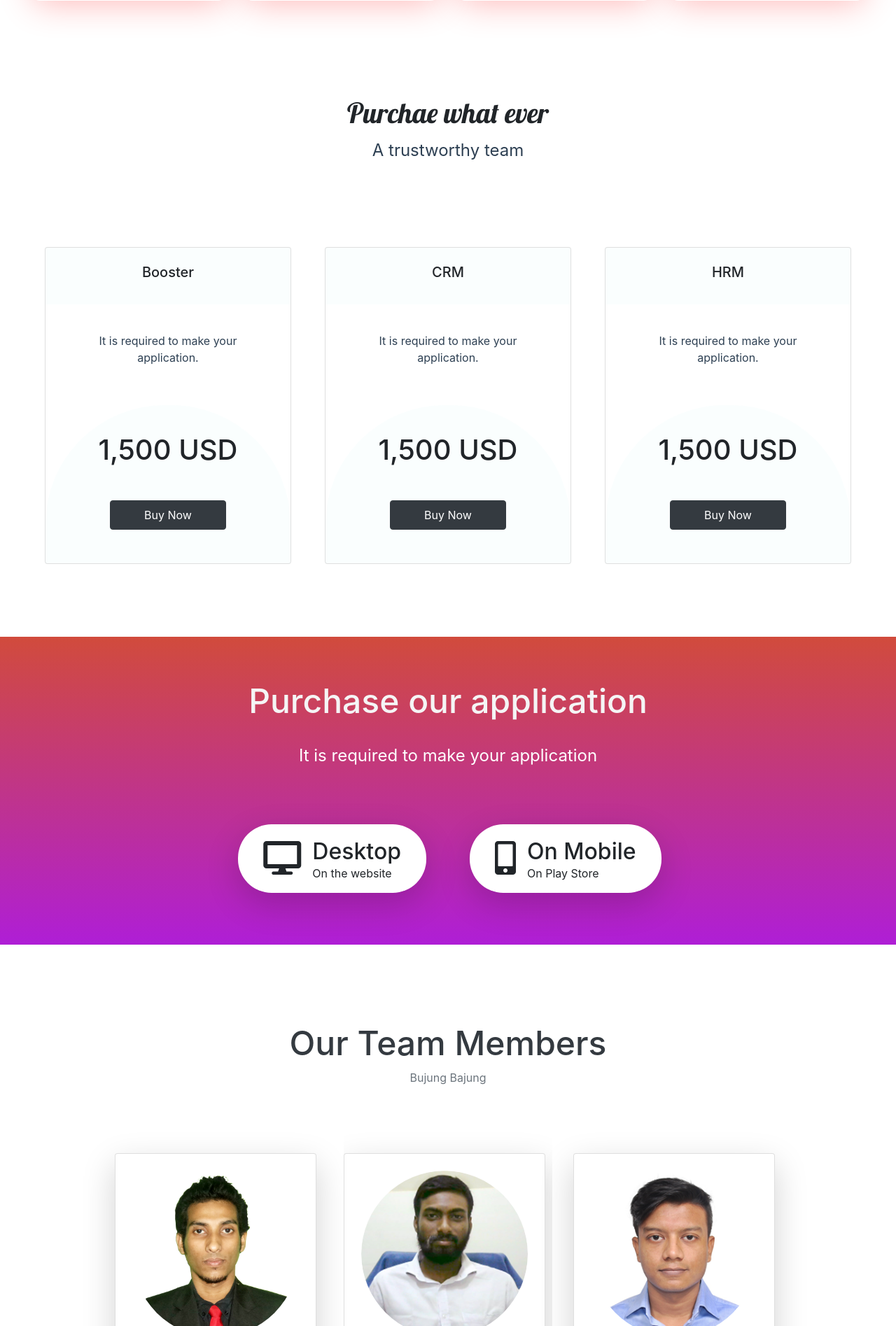
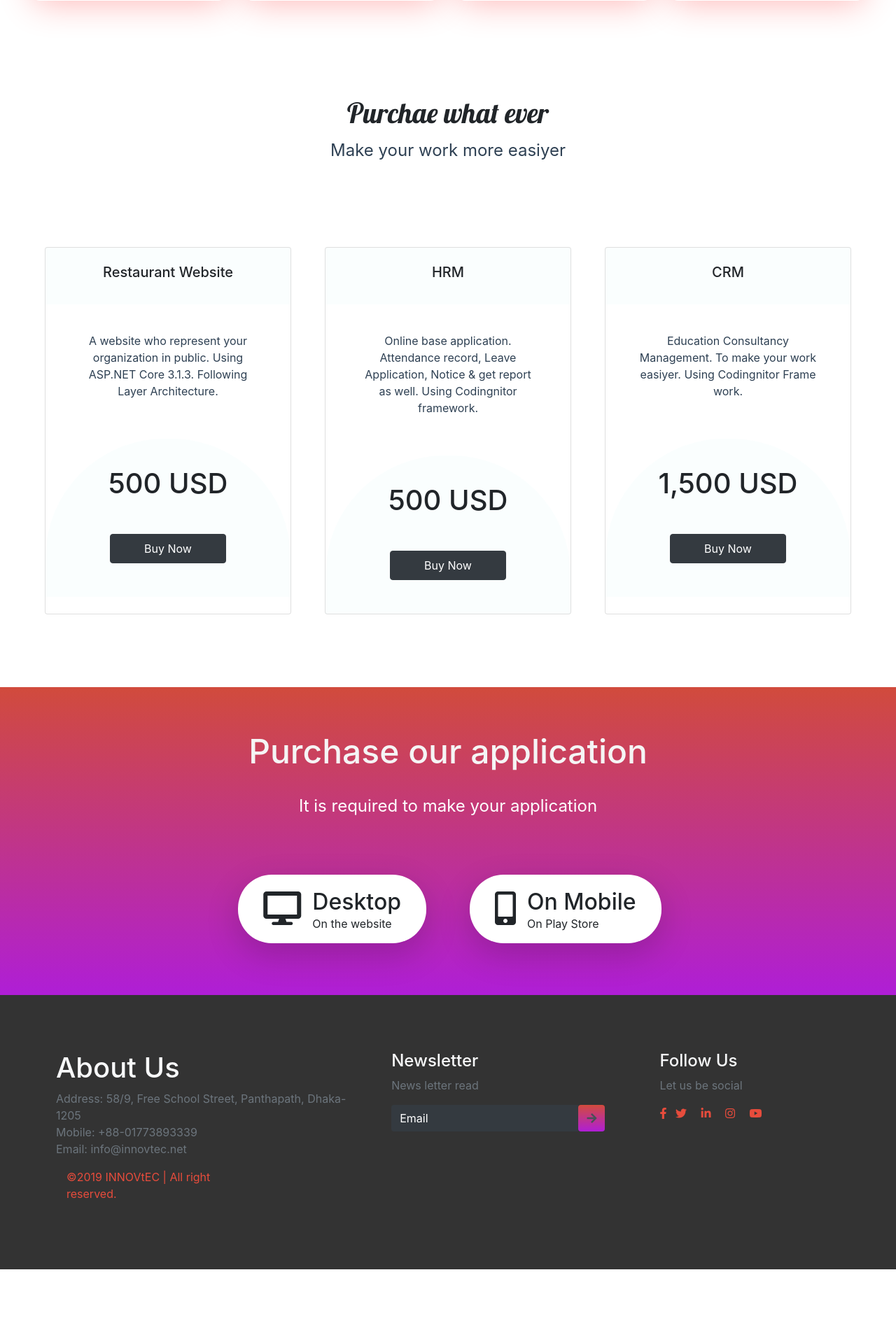
Before and after one commit to imran15-9136/INNOVtEC, a PHP site: page /index.html in a window 1280 px wide. Shown: the part 1905-3800 px from the top of the page at 70% size. After the commit the page ends 3719 px from the top, so only its background shows below. Run offline with PHP 8.4, Linux system fonts and the light colour scheme; some libraries are stand-ins or nearby versions; some web fonts are replaced.

Commit message:
update_1

```diff
--- a/booster.html
+++ b/booster.html
@@ -4,8 +4,8 @@
     <title>INNOVtEC</title>
 	<link rel="stylesheet" href="https://stackpath.bootstrapcdn.com/bootstrap/4.3.1/css/bootstrap.min.css" integrity="sha384-ggOyR0iXCbMQv3Xipma34MD+dH/1fQ784/j6cY/iJTQUOhcWr7x9JvoRxT2MZw1T" crossorigin="anonymous">
 	<link rel="stylesheet" href="https://use.fontawesome.com/releases/v5.8.1/css/all.css" integrity="sha384-50oBUHEmvpQ+1lW4y57PTFmhCaXp0ML5d60M1M7uH2+nqUivzIebhndOJK28anvf" crossorigin="anonymous">
-	<link rel="stylesheet" type="text/css" href="../css/style.css">
-	<link rel="stylesheet" type="text/css" href="../css/mobile-style.css">
+	<link rel="stylesheet" type="text/css" href="css/style.css">
+	<link rel="stylesheet" type="text/css" href="css/mobile-style.css">
 </head>
 <body>
     <header>
@@ -23,7 +23,7 @@
         		<p>
                     It is required to make your application.It is required to make your application.It is required to make your application.It is required to make your application.It is required to make your application.It is required to make your application.It is required to make your application.It is required to make your application.It is required to make your application.It is required to make your application.It is required to make your application.It is required to make your application.It is required to make your application.It is required to make your application.It is required to make your application.
                 </p>
-                <button class="btn btn-danger px-5 py-2">Get It</button>
+                <a href="mailto:info@innovtec.net" class="btn btn-danger px-5 py-2">Get It</a>
         	</div>
             </div>
         </div>
--- a/css/style.css
+++ b/css/style.css
@@ -319,7 +319,7 @@ header .container .col-md-7 button{
      background: rgba(0, 0, 0, 0.8);
      overflow-x: hidden;
      padding: 10vmin 10vmin;
-     margin-top: 10vmin;
+     /* margin-top: 10vmin; */
  }
 
  footer p>span{
@@ -354,6 +354,7 @@ header .container .col-md-7 button{
 .section-4 .col-md-6{
     padding-top: 10vmin;
     padding-right: 10vmin;
+    margin-bottom: 40px;
 }
 
 /* Booster */
--- a/index.html
+++ b/index.html
@@ -85,8 +85,8 @@
 	<section class="section-2 container-fluid p-0">
 		<div class="cover">
 			<div class="content text-center">
-				<h1>Team Loopback</h1>
-				<p>It is required to make your application.</p>
+				<h1>Have A Look</h1>
+				<p>Get summary of our achivement.</p>
 			</div>
 		</div>
 		<div class="container-fluid text-center">
@@ -112,32 +112,21 @@
 
 		<div class="purchase text-center">
 			<h1>Purchae what ever</h1>
-			<p>A trustworthy team</p>
+			<p>Make your work more easiyer</p>
 			<div class="cards">
 				<div class="d-flex flex-row justify-content-center flex-wrap">
                     <!--First card-->
 					<div class="card">
 						<div class="card-body">
 							<div class="title">
-								<h5 class="card-title">Booster</h5>
+								<h5 class="card-title">Restaurant Website</h5>
 							</div>
-							<p class="card-text">It is required to make your application.</p>
+							<p class="card-text">
+								A website who represent your organization in public. Using ASP.NET Core 3.1.3. Following Layer Architecture.
+							</p>
 							<div class="pricing">
-								<h1>1,500 USD</h1>
-								<a href="#" class="btn btn-dark px-5 py-2 mb-5">Buy Now</a>
-							</div>
-						</div>
-					</div>
-                    <!--First card-->
-                    <div class="card">
-						<div class="card-body">
-							<div class="title">
-								<h5 class="card-title">CRM</h5>
-							</div>
-							<p class="card-text">It is required to make your application.</p>
-							<div class="pricing">
-								<h1>1,500 USD</h1>
-								<a href="#" class="btn btn-dark px-5 py-2 mb-5">Buy Now</a>
+								<h1>500 USD</h1>
+								<a href="mailto:info@innovtec.net" class="btn btn-dark px-5 py-2 mb-5">Buy Now</a>
 							</div>
 						</div>
 					</div>
@@ -147,10 +136,23 @@
 							<div class="title">
 								<h5 class="card-title">HRM</h5>
 							</div>
-							<p class="card-text">It is required to make your application.</p>
+							<p class="card-text">Online base application. Attendance record, Leave Application, Notice & get report as well. Using Codingnitor framework.</p>
+							<div class="pricing">
+								<h1>500 USD</h1>
+								<a href="mailto:info@innovtec.net" class="btn btn-dark px-5 py-2 mb-5">Buy Now</a>
+							</div>
+ 						</div>
+					</div>
+                    <!--First card-->
+                    <div class="card">
+						<div class="card-body">
+							<div class="title">
+								<h5 class="card-title">CRM</h5>
+							</div>
+							<p class="card-text">Education Consultancy Management. To make your work easiyer. Using Codingnitor Frame work.</p>
 							<div class="pricing">
 								<h1>1,500 USD</h1>
-								<a href="#" class="btn btn-dark px-5 py-2 mb-5">Buy Now</a>
+								<a href="mailto:info@innovtec.net" class="btn btn-dark px-5 py-2 mb-5">Buy Now</a>
 							</div>
 						</div>
 					</div>
@@ -195,7 +197,7 @@
         </div>
 	</section>
 
-	<section class="section-4">
+	<!-- <section class="section-4">
 		<div class="container text-center">
 			<h1 class="text-dark">Our Team Members</h1>
 			<p class="text-secondary">Bujung Bajung</p>
@@ -218,14 +220,14 @@
                             <p class="text-black-50">CEO at Loopback</p>
 					</div>
 				</div>
-			</div>
+			</div> -->
 			<!-- Card-2 -->
-			<div class="col-md-3">
+			<!-- <div class="col-md-3">
 				<div id="carouselExampleSlidesOnly" class="carousel slide" data-ride="carousel">
 				  <div class="carousel-inner">
-				    <div class="carousel-item active">
+				    <div class="carousel-item active"> -->
 				        <!-- Card-3 -->
-					    <div class="card p-0 mr-2 d-inline-block shadow-lg">
+					    <!-- <div class="card p-0 mr-2 d-inline-block shadow-lg">
 						<div class="card-image-top">
 							<img src="image/team/ibrahim.png" alt="imran" class="img-fluid rounded-circle w-150 p-4">
 						</div>
@@ -242,9 +244,9 @@
 						</div>
 						</div>
 				    </div>
-				    <div class="carousel-item">
+				    <div class="carousel-item"> -->
 				      <!-- Card-3 -->
-					    <div class="card p-0 mr-2 d-inline-block shadow-lg">
+					    <!-- <div class="card p-0 mr-2 d-inline-block shadow-lg">
 						<div class="card-image-top">
 							<img src="image/team/imran.jpg" alt="imran" class="img-fluid rounded-circle w-150 p-4">
 						</div>
@@ -261,9 +263,9 @@
 						</div>
 						</div>
 				    </div>
-				    <div class="carousel-item">
+				    <div class="carousel-item"> -->
 				      <!-- Card-3 -->
-					    <div class="card p-0 mr-2 d-inline-block shadow-lg">
+					    <!-- <div class="card p-0 mr-2 d-inline-block shadow-lg">
 						<div class="card-image-top">
 							<img src="image/team/remon.png" alt="imran" class="img-fluid rounded-circle w-150 p-4">
 						</div>
@@ -282,8 +284,8 @@
 				    </div>
 				  </div>
 				</div>
-			</div>
-			<div class="col-md-3">
+			</div> -->
+			<!-- <div class="col-md-3">
 				<div class="card p-0 mr-2 d-inline-block shadow-lg">
 					<div class="card-image-top">
 						<img src="image/team/remon.png" alt="imran" class="img-fluid rounded-circle w-150 p-4">
@@ -303,7 +305,7 @@
 			</div>
 		</div>
 
-	</section>
+	</section> -->
 
 </main>
 <footer>
```
Also changed, not shown: crm.html (+5 -5 lines), hrm.html (+6 -6 lines), team.html (+15 -13 lines).
